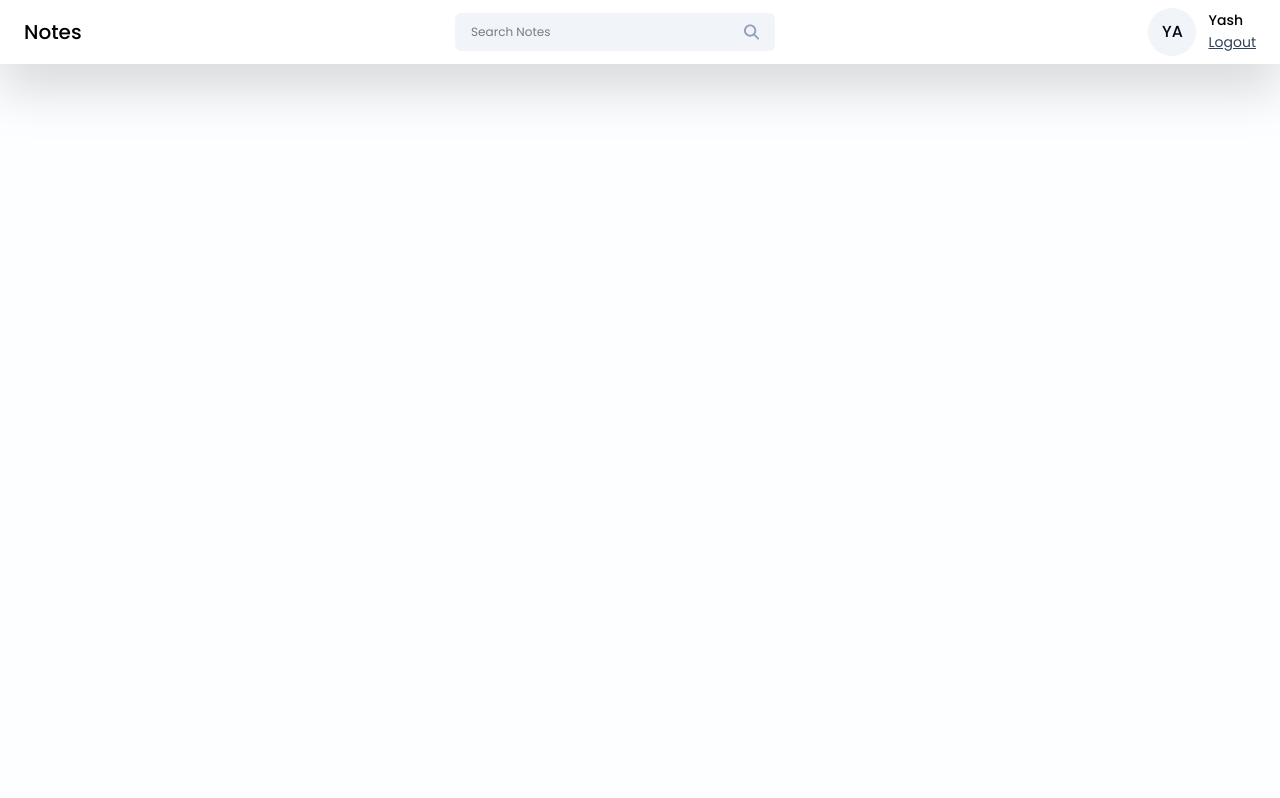
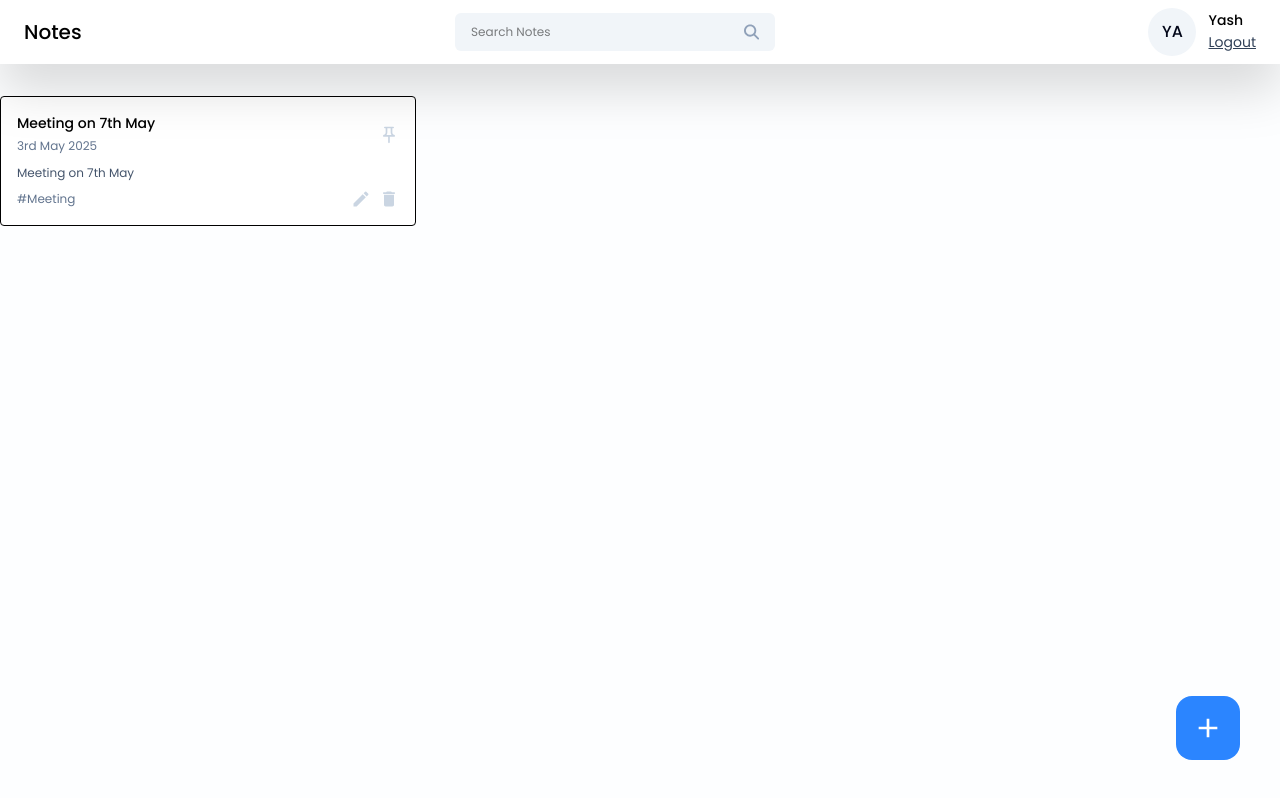
Before and after one commit to Yashagrahari07/NoteSync, a React (Vite) app in the folder Frontend/: page /dashboard in a window 1280 px wide. Built offline with nearby package versions, Linux system fonts and the light colour scheme.

Commit message:
Created Note Card UI

```diff
--- /dev/null
+++ b/Frontend/src/components/Cards/NoteCard.jsx
@@ -0,0 +1,31 @@
+import React from 'react';
+import { MdOutlinePushPin } from "react-icons/md";
+import { MdCreate, MdDelete } from "react-icons/md";
+
+const NoteCard = ({ title, date, content, tags, isPinned, onEdit, onDelete, onPinNote }) => {
+    return (
+        <div className='border rounded p-4 bg-white hover:shadow-xl transition-all ease-in-out'>
+            <div className='flex items-center justify-between'>
+                <div>
+                    <h6 className='text-sm font-medium'>{title}</h6>
+                    <span className='text-xs text-slate-500'>{date}</span>
+                </div>
+
+                <MdOutlinePushPin className={`icon-btn ${isPinned ? 'text-primary' : 'text-slate-300'}`} onClick={onPinNote} />
+            </div>
+
+            <p className='text-xs text-slate-600 mt-2'>{content?.slice(0, 60)}</p>
+
+            <div className='flex items-center justify-between mt-2'>
+                <div className='text-xs text-slate-500'>{tags}</div>
+
+                <div className='flex items-center gap-2'>
+                    <MdCreate className='icon-btn hover:text-green-600' onClick={onEdit} />
+                    <MdDelete className='icon-btn hover:text-red-500' onClick={onDelete} />
+                </div>
+            </div>
+        </div>
+    )
+}
+
+export default NoteCard
--- a/Frontend/src/index.css
+++ b/Frontend/src/index.css
@@ -25,4 +25,8 @@
     .btn-primary {
         @apply w-full text-sm bg-primary text-white p-2 rounded my-1 hover:bg-blue-600;
     }
+
+    .icon-btn {
+        @apply text-xl text-slate-300 cursor-pointer hover:text-primary;
+    }
 }
--- a/Frontend/src/pages/Home/Home.jsx
+++ b/Frontend/src/pages/Home/Home.jsx
@@ -1,10 +1,30 @@
-import React from 'react'
-import Navbar from '../../components/Navbar'
+import React from 'react';
+import Navbar from '../../components/Navbar';
+import NoteCard from '../../components/Cards/NoteCard';
+import { MdAdd } from 'react-icons/md';
 
 const Home = () => {
   return (
     <>
       <Navbar />
+
+      <div className='container mx-auto'>
+        <div className='grid grid-cols-3 gap-4 mt-8'>
+          <NoteCard
+            title='Meeting on 7th May'
+            date='3rd May 2025'
+            content='Meeting on 7th May'
+            tags='#Meeting'
+            onEdit={() => {}}
+            onDelete={() => {}}
+            OnPinNote={() => {}}
+          />
+        </div>
+      </div>
+
+      <button className='w-16 h-16 flex items-center justify-center rounded-2xl bg-primary hover:bg-blue-600 absolute right-10 bottom-10' onClick={() => {}}>
+        <MdAdd className='text-[32px] text-white' />
+      </button>
     </>
   )
 }
```
